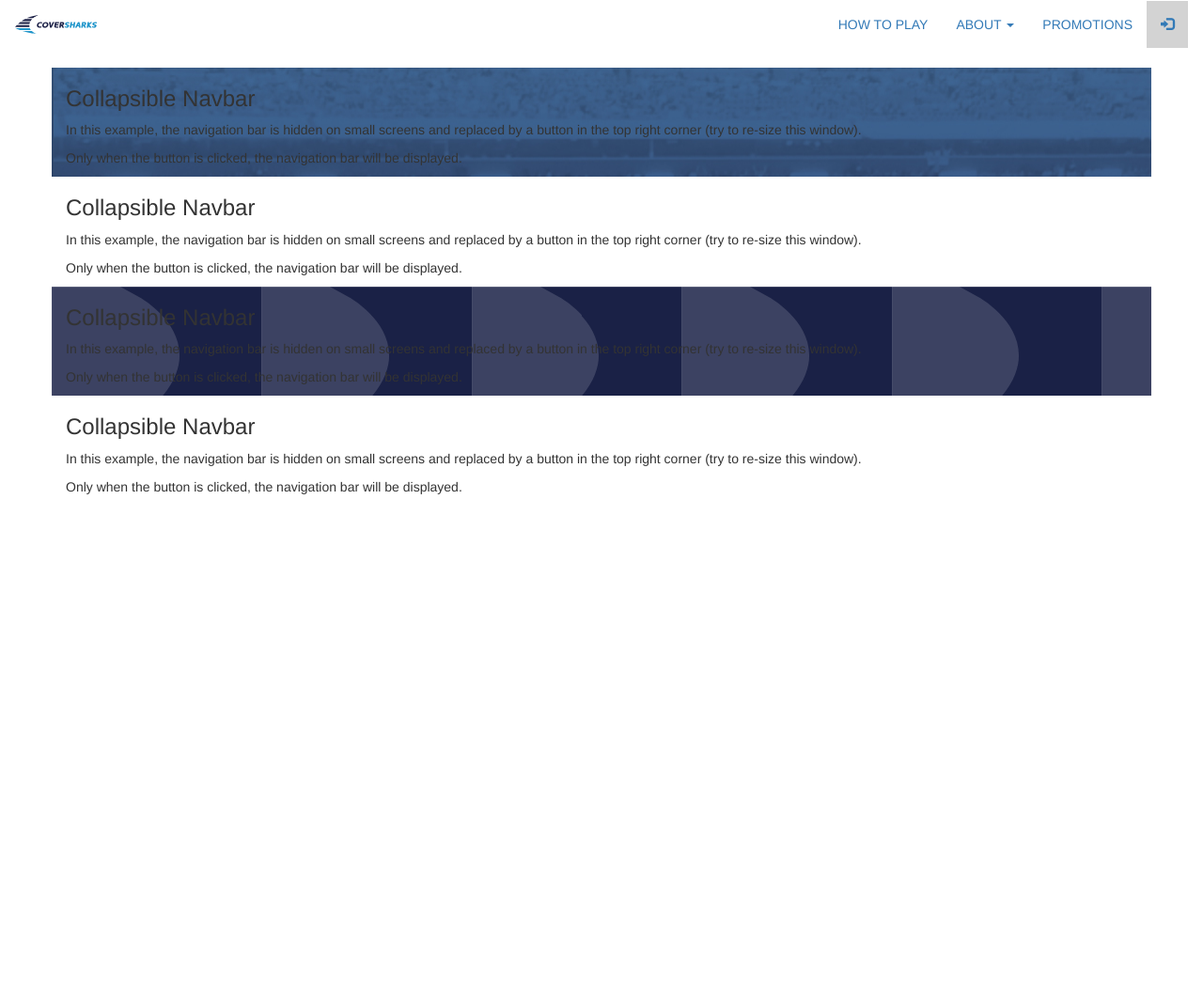
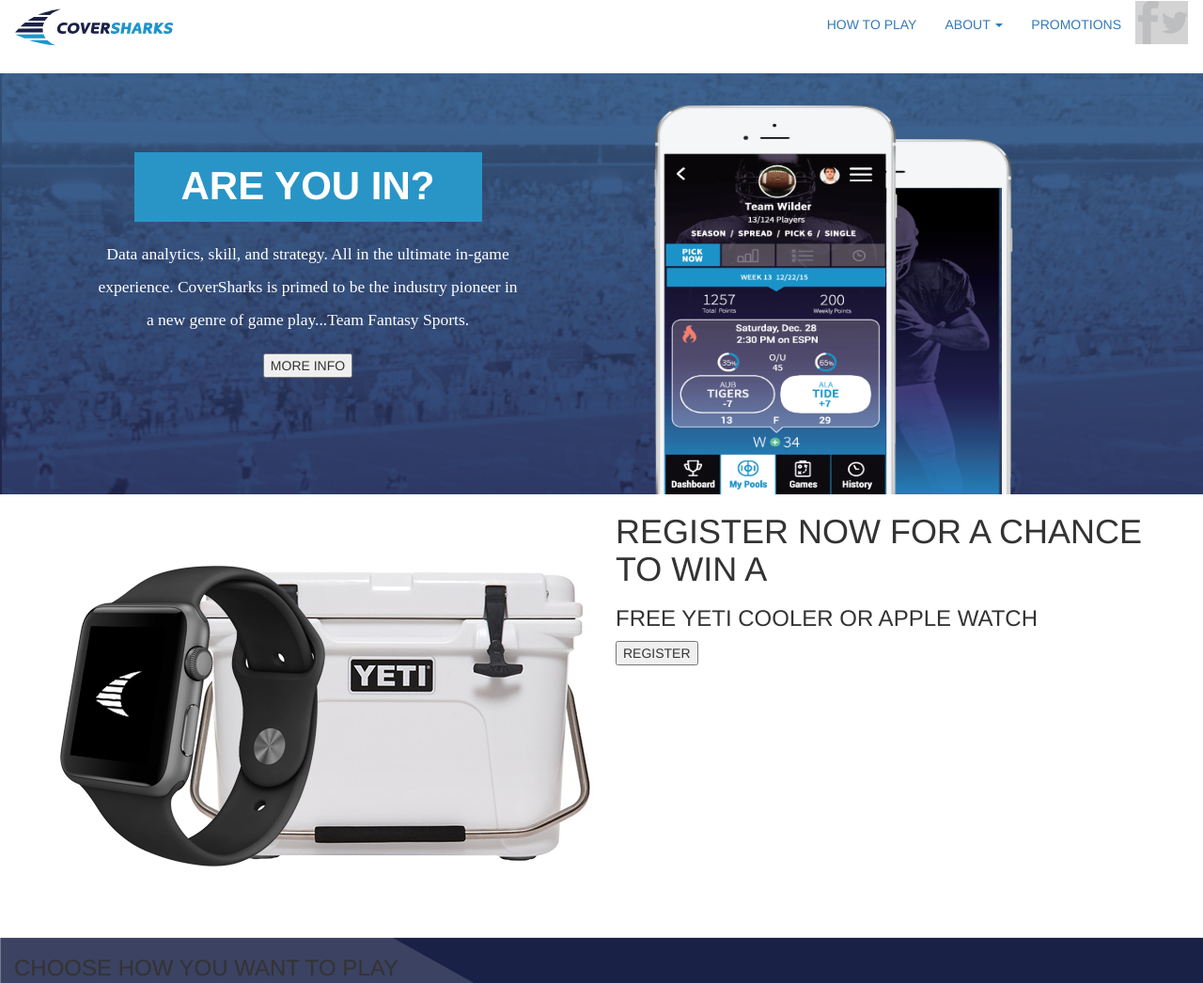
Before and after one commit to waterseeker/sharks, a plain HTML site: page responsiveDesign/lab/index.html in a window 1280 px wide. Shown: the top 1046 px of the page at 94% size. Before the commit the page ends 800 px from the top, so only its background shows below. Drawn offline with nearby package versions, Linux system fonts and the light colour scheme.

Commit message:
working on first container

```diff
--- a/responsiveDesign/lab/index.html
+++ b/responsiveDesign/lab/index.html
@@ -19,12 +19,12 @@
         <span class="icon-bar"></span>
         <span class="icon-bar"></span>
       </button>
-      <img src="images/logo-color.svg" class="navbar-brand" >
+      <img id= "logo" src="images/logo-color.svg">
     </div>
     <div class="collapse navbar-collapse" id="myNavbar">
       <ul id="links" class="nav navbar-nav navbar-right">
-        <li><img src="images/fb-grey.svg"></li>
-        <li><a href="#"><span class="glyphicon glyphicon-log-in"></span></a></li>
+        <li><img src="images/fb-grey.svg" id= "fb-grey"></li>
+        <li><img src="images/twitter-grey.svg" id= "twitter-grey"></li>
       </ul>
       <ul class="nav navbar-nav navbar-right">
           <li class="active"><a href="#">HOW TO PLAY</a></li>
@@ -43,28 +43,72 @@
 </nav>
 
 <section id= "firstSection" class="container">
-  <h3>Collapsible Navbar</h3>
-  <p>In this example, the navigation bar is hidden on small screens and replaced by a button in the top right corner (try to re-size this window).
-  <p>Only when the button is clicked, the navigation bar will be displayed.</p>
+  <div class= "col-md-6">
+  <h1 id= "are" >ARE YOU IN?</h1>
+    <div id= "firstP">Data analytics, skill, and strategy. All in the ultimate in-game experience.
+      CoverSharks is primed to be the industry pioneer in a new genre of game play...Team Fantasy Sports.</div>
+    <button>MORE INFO</button>
+  </div>
+  <img class= "col-md-6" id="heroPhone" src="images/hero-phone.png">
+
 </section>
 
 <section id= "secondSection" class="container">
-  <h3>Collapsible Navbar</h3>
-  <p>In this example, the navigation bar is hidden on small screens and replaced by a button in the top right corner (try to re-size this window).
-  <p>Only when the button is clicked, the navigation bar will be displayed.</p>
+  <img id= "watch" src="images/apple-watch-and-yeti-image.png">
+  <h1>REGISTER NOW FOR A CHANCE TO WIN A</h1>
+  <h3>FREE YETI COOLER OR APPLE WATCH</h3>
+  <button>REGISTER</button>
+
 </section>
 
 <section id= "thirdSection" class="container">
-  <h3>Collapsible Navbar</h3>
-  <p>In this example, the navigation bar is hidden on small screens and replaced by a button in the top right corner (try to re-size this window).
-  <p>Only when the button is clicked, the navigation bar will be displayed.</p>
+  <h3>CHOOSE HOW YOU WANT TO PLAY</h3>
+  <p id= "thirdP" class= "col-md-4">Do you want to compete alongside your favorite teams? Do you follow the entire nation or a specific conference or region of the country? CoverSharks gives you the option to customize
+    your play with our unique format of games that suits your personal preferences.</p>
+  <button>HOW TO PLAY</button>
+  <img id= "slantedPhone" src="images/tilted-phone.png">
+
 </section>
 
 <section id= "fourthSection" class="container">
-  <h3>Collapsible Navbar</h3>
-  <p>In this example, the navigation bar is hidden on small screens and replaced by a button in the top right corner (try to re-size this window).
-  <p>Only when the button is clicked, the navigation bar will be displayed.</p>
-</section>
+  <h3>OVERVIEW OF GAME PLAY</h3>
+  <ul>
+    <li>
+      <div>
+        <img src="images/app-image-1-01.png">
+        <h3>In-Game Experience</h3>
+        <p>Scores of each game are updat- ed in real-time to offer players the ultimate in-Game experience.</p>
+      </div>
+    </li>
+    <li>
+      <div>
+        <img src="images/app-image-2-04.png">
+        <h3>Data and Analytics</h3>
+        <p>As an integral part of game play, CoverSharks offers players a wide variety of real-time data and analytics.</p>
+      </div>
+    </li>
+    <li>
+      <div>
+        <img src="images/app-image-3-05.png">
+        <h3>Skill and Strategy</h3>
+        <p>Game odds are updated daily in real-time giving players an added level of skill and strategy.</p>
+      </div>
+    </li>
+  </ul>
+  <h1>Enter your email for more information and updates about CoverSharks</h1>
+  <button>Email</button>
+  <button>Subscribe</button>
+  </section>
+
+  <nav class="navbar navbar-inverse">
+  <div class="container-fluid">
+    <ul class="nav navbar-left">
+      <li>COVERSHARKS LLC</li>
+    </ul>
+    <ul class="nav navbar-right">
+      <li><a href="https://platypi.io/">POWERED BY PLATYPI</a></li>
+    </ul>
+  </nav>
 
 <script src="https://ajax.googleapis.com/ajax/libs/jquery/1.11.3/jquery.min.js"></script>
 <script src="http://maxcdn.bootstrapcdn.com/bootstrap/3.3.7/js/bootstrap.min.js"></script>
--- a/responsiveDesign/lab/styles.less
+++ b/responsiveDesign/lab/styles.less
@@ -5,16 +5,80 @@
 
 #firstSection{
     background-image: url("images/coversharks-web-hero.jpg");
+    width: 100%;
+    text-align: center;
 }
 
 #secondSection{
-    background-color: white;
+    width: 100%;
+
 }
 
 #thirdSection{
     background-image: url("images/bkgrnd.svg");
+    background-size: 100%;
+    width: 100%;
 }
 
 #fourthSection{
-    background-color: white;
+    width: 100%;
+
 }
+
+#heroPhone {
+    float: right;
+    margin-right: 12em;
+    height: 30em;
+    width: 30em;
+    margin-top: 2em;
+}
+
+#watch{
+    float: left;
+}
+
+#slantedPhone{
+    height: 30em;
+    width: 30em;
+}
+
+#are{
+    padding-top: .3em;
+    padding-bottom: .3em;
+    width: 90%;
+    max-width: 37rem;
+    display: block;
+    margin: 0 auto;
+    background-color: #2995c7;
+    font-size: 3em;
+    color: #fff;
+    font-weight: 600;
+    margin-top: 2em;
+    height: 1.75em;
+    text-align: center;
+}
+
+ #logo{
+    height: 4em;
+    width: 12em;
+}
+
+#fb-grey {
+    height: 3.25em;
+    width: 2em;
+}
+
+#twitter-grey {
+    height: 3.25em;
+    width: 2em;
+}
+
+#firstP {
+    color: white;
+    font-family: 'Work Sans';
+    display: block;
+    line-height: 2em;
+    margin: 1em auto;
+    font-size: 1.25em;
+    width: 75%;
+}
```
Also changed, not shown: responsiveDesign/lab/styles.css.
